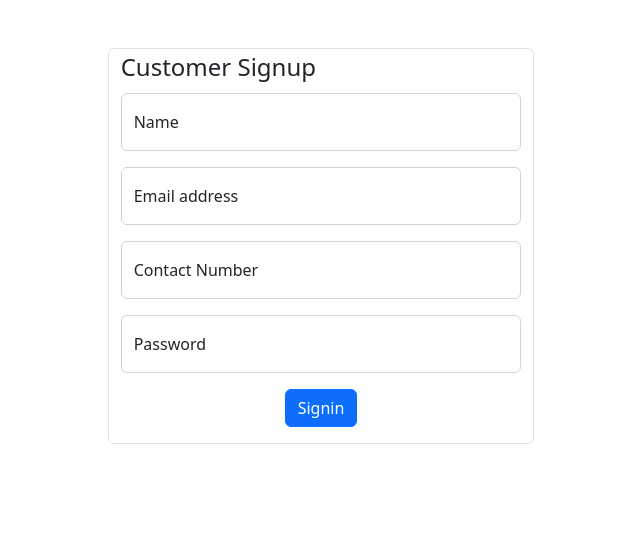
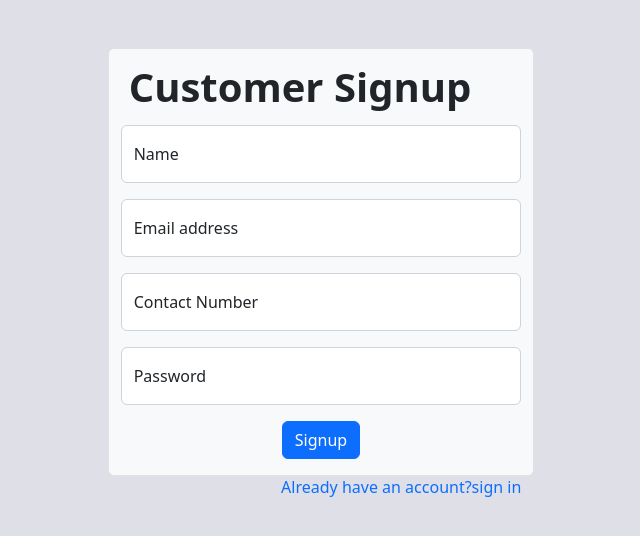
Before and after one commit to Vatsu919/pomato, a React (Create React App) app: page / in a window 1280 px wide. Shown: the top 536 px of the page, without its empty margins (319-959 px from the left). Built offline with nearby package versions, Linux system fonts and the light colour scheme.

Commit message:
Added state to signup page

```diff
--- a/public/index.html
+++ b/public/index.html
@@ -26,7 +26,7 @@
     -->
     <title>React App</title>
   </head>
-  <body>
+  <body style="background-color: #dfdfe8;">
     <noscript>You need to enable JavaScript to run this app.</noscript>
     <div id="root"></div>
     <!--
--- a/src/App.css
+++ b/src/App.css
@@ -1,3 +1,8 @@
 .App {
   text-align: center;
 }
+body{
+  background-color: blue;
+
+background-size: cover;
+}
--- a/src/App.js
+++ b/src/App.js
@@ -1,6 +1,5 @@
 import './App.css';
 import 'bootstrap/dist/css/bootstrap.min.css';
-import Button from 'react-bootstrap/Button';
 import CustomerAuthForm from './components/CustomerAuthForm';
 
 
--- a/src/components/CustomerAuthForm.jsx
+++ b/src/components/CustomerAuthForm.jsx
@@ -1,31 +1,45 @@
-import React from 'react';
+import React, { useState } from 'react';
 import Form from 'react-bootstrap/Form';
 import Button from 'react-bootstrap/Button';
 import { FloatingLabel } from 'react-bootstrap';
 
 
 const CustomerAuthForm = () => {
+
+    const [isLogin,setIsLogin] = useState(false);
+    const [formData,setFormData] = useState({
+        name: '',
+        contactnumber: '',
+        email: '',
+        password: ''
+    });
     return (
-        <div class="container col-sm-6 col-md-4 border rounded-2 mt-5">
+        <div className="container col-sm-6 col-md-4 border rounded-2 mt-5 bg-light"  >
         <Form>
-            <legend>Customer Signup</legend>
+            <legend className='fs-1 fw-semibold m-2'>Customer {isLogin ? "Login":"Signup"}</legend>
 
-            <FloatingLabel controlId="floatingInput" label="Name" className="mb-3">
-                <Form.Control type="name" placeholder="Enter name" />
+            {!isLogin &&
+                <FloatingLabel controlId="floatingInput" label="Name" className="mb-3">
+                <Form.Control type="name" name="name" placeholder="Enter name" onChange={(e) => setFormData({...formData,name:e.target.value})} required />
+                </FloatingLabel>
+            }
+            <FloatingLabel controlId="floatingInput" label="Email address" className="mb-3">
+                <Form.Control type="text" name="email" placeholder="Enter Email address"  onChange={(e) => setFormData({...formData,email:e.target.value})} required />
             </FloatingLabel>
-            <FloatingLabel controlId="floatingInput" label="Email address" className="mb-3">
-                <Form.Control type="text" placeholder="Enter Email address" />
-            </FloatingLabel>
-            <FloatingLabel controlId="floatingInput" label="Contact Number" className="mb-3">
-                <Form.Control type="text" placeholder="Enter Contact Number" />
-            </FloatingLabel>
+            {!isLogin &&
+                <FloatingLabel controlId="floatingInput" label="Contact Number" className="mb-3">
+                <Form.Control type="text" name="contactnumber" placeholder="Enter Contact Number"  onChange={(e) => setFormData({...formData,contactnumber:e.target.value})} required />
+                </FloatingLabel>
+
+            }
 
             <FloatingLabel controlId="floatingInput" label="Password" className="mb-3">
-                <Form.Control type="password" placeholder="Enter Password" />
+                <Form.Control type="password" name="password" placeholder="Enter Password"  onChange={(e) => setFormData({...formData,password:e.target.value})} required />
             </FloatingLabel>
             <div className='text-center'>
-                <Button variant="primary" className="mb-3">Signin</Button>
+                <Button variant="primary" className="mb-3">{(isLogin)?"Login":"Signup"}</Button>
             </div>
+            <div className="text-primary mb-2 float-end" style = {{cursor: "pointer"}} onClick={() => setIsLogin(!isLogin)}>Already have an account?sign in</div>
         </Form>
         </div>
      );
--- a/src/index.css
+++ b/src/index.css
@@ -1,6 +1,5 @@
 body {
   margin: 0;
-  background-color: #294675;
   font-family: -apple-system, BlinkMacSystemFont, 'Segoe UI', 'Roboto', 'Oxygen',
     'Ubuntu', 'Cantarell', 'Fira Sans', 'Droid Sans', 'Helvetica Neue',
     sans-serif;
@@ -8,7 +7,6 @@ body {
   -moz-osx-font-smoothing: grayscale;
 }
 
-
 code {
   font-family: source-code-pro, Menlo, Monaco, Consolas, 'Courier New',
     monospace;
```
